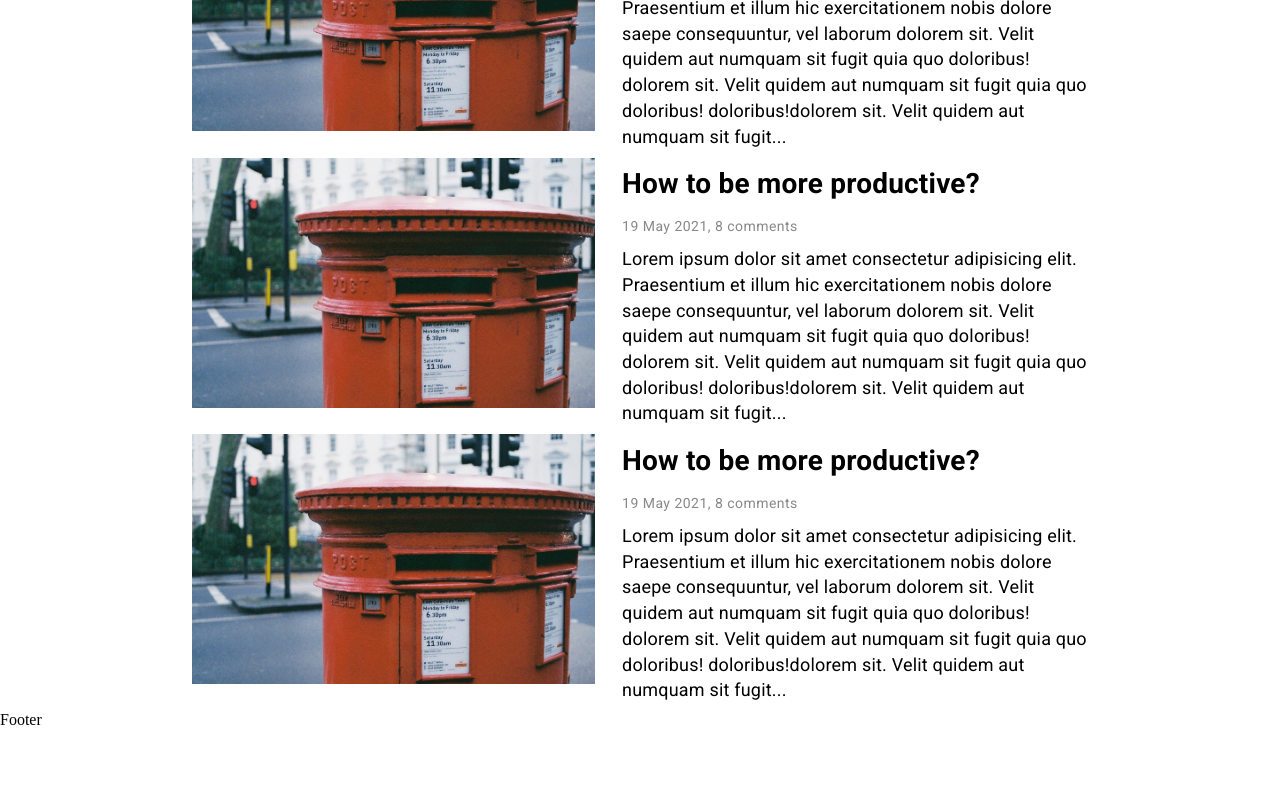
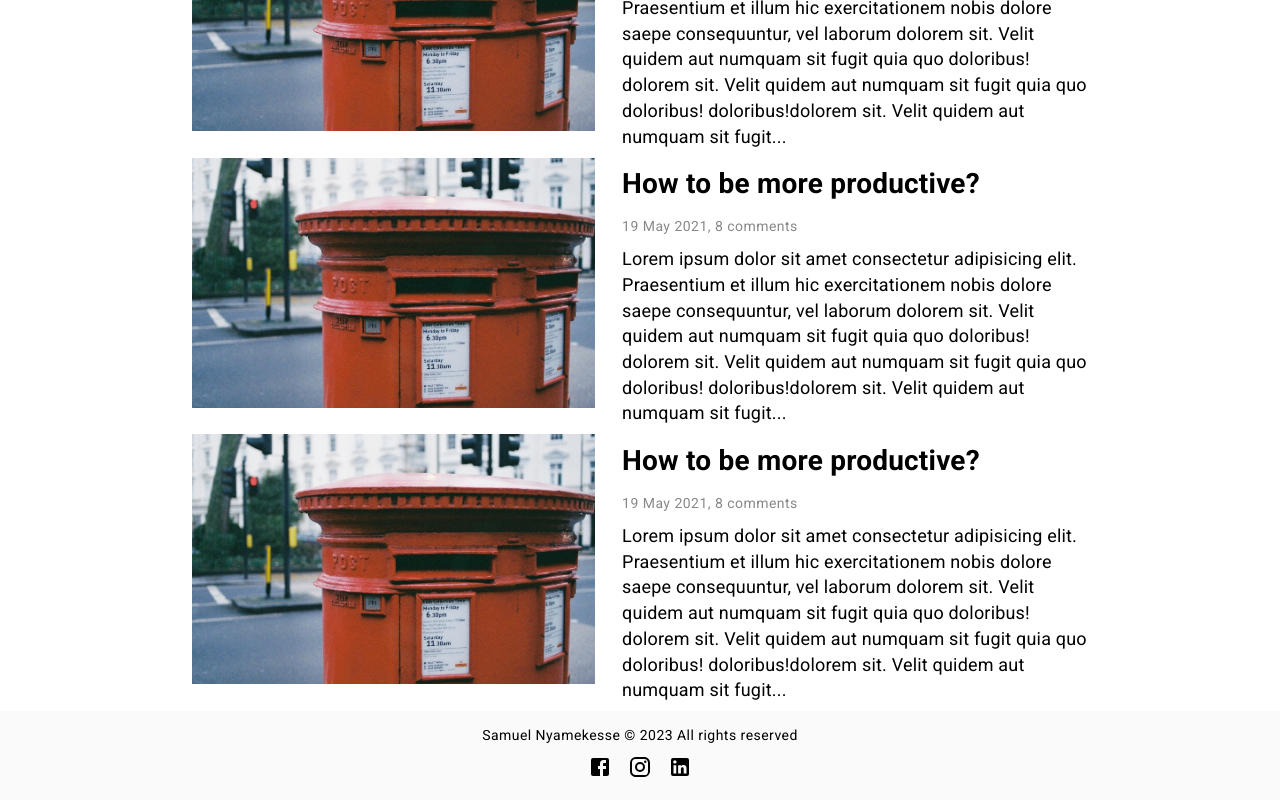
Before and after one commit to Nyamekesse/neuvo, a React (Vite) app in the folder client/: page / in a window 1280 px wide. Shown: the part 532-1332 px from the top of the page. Before the commit the page ends 1261 px from the top, so only its background shows below. Built offline with nearby package versions, Linux system fonts and the light colour scheme.

Commit message:
added and completed footer section

```diff
--- a/client/src/components/Footer/index.jsx
+++ b/client/src/components/Footer/index.jsx
@@ -1,7 +1,33 @@
 import React from "react";
-
+import { Socials, Wrap } from "./style";
+import { IconButton, Typography } from "@mui/material";
+import FacebookIcon from "@mui/icons-material/Facebook";
+import InstagramIcon from "@mui/icons-material/Instagram";
+import LinkedInIcon from "@mui/icons-material/LinkedIn";
 const Footer = () => {
-  return <div>Footer</div>;
+  return (
+    <Wrap>
+      <Typography
+        variant="caption"
+        component={"p"}
+        align="center"
+        fontSize={14}
+      >
+        Samuel Nyamekesse &copy; {new Date().getFullYear()} All rights reserved
+      </Typography>
+      <Socials>
+        <IconButton>
+          <FacebookIcon />
+        </IconButton>
+        <IconButton>
+          <InstagramIcon />
+        </IconButton>
+        <IconButton>
+          <LinkedInIcon />
+        </IconButton>
+      </Socials>
+    </Wrap>
+  );
 };
 
 export default Footer;
--- /dev/null
+++ b/client/src/components/Footer/style.jsx
@@ -0,0 +1,16 @@
+import { Box, styled } from "@mui/material";
+
+export const Wrap = styled(Box)(({ theme }) => ({
+  display: "flex",
+  flexDirection: "column",
+  alignItems: "center",
+  justifyContent: "center",
+  padding: "1% 0",
+  width: "100%",
+  backgroundColor: "#fafafa",
+}));
+
+export const Socials = styled(Box)(({ theme }) => ({
+  display: "flex",
+  flexDirection: "row",
+}));
--- a/client/src/components/Header/style.jsx
+++ b/client/src/components/Header/style.jsx
@@ -7,7 +7,7 @@ export const Container = styled(Box)(({ theme }) => ({
   display: "flex",
   flexDirection: "row",
   alignItems: "center",
-  backgroundColor: "gray",
+  backgroundColor: "#fafafa",
   marginBottom: "2%",
 }));
 
```
